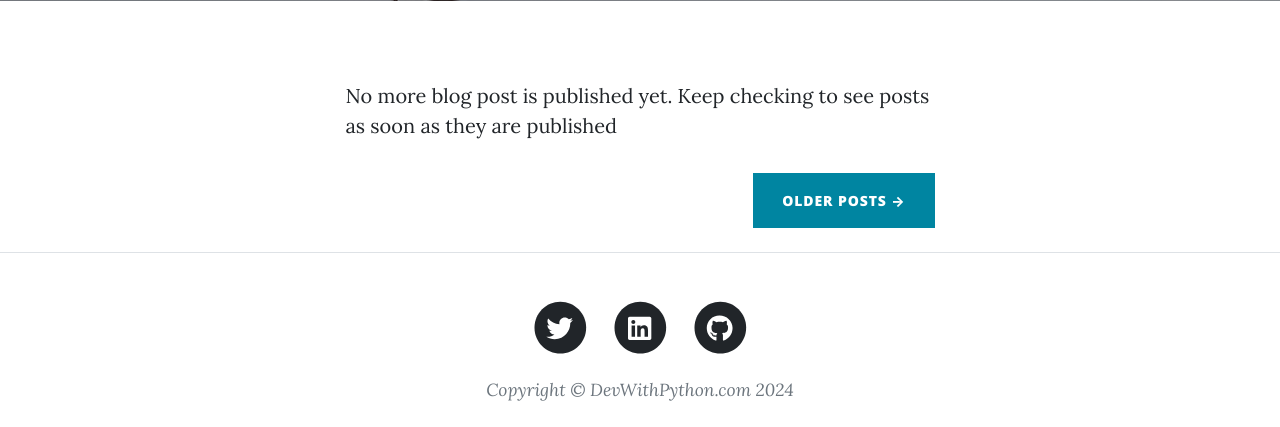
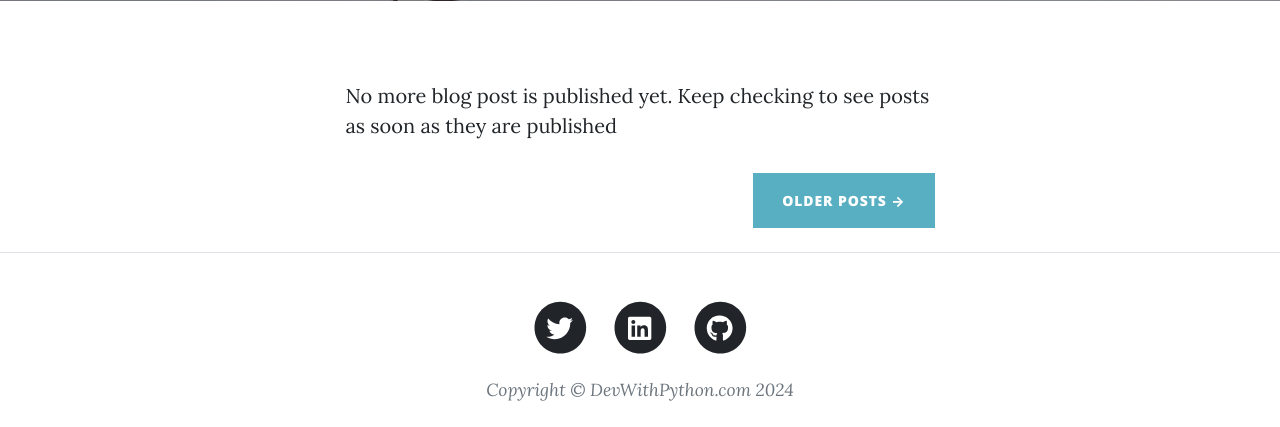
Before and after one commit to TufayelLUS/Django-Based-Blog, a Django app: page /archive/5 in a window 1280 px wide. Shown: the part 627-1054 px from the top of the page. Run offline with Django 3.2, Linux system fonts and the light colour scheme; data comes from the database, SQL or seed files in the repository; some libraries are stand-ins or nearby versions.

Commit message:
Update index.html

```diff
--- a/templates/index.html
+++ b/templates/index.html
@@ -95,8 +95,8 @@
         {% endfor %}
         <!-- Pager-->
         <div class="d-flex justify-content-end mb-4">
-          {% if next_archive_id is None %}
-          <a class="btn btn-primary text-uppercase" href="/archive/1">Older Posts →</a>
+          {% if post_count == 0 %}
+          <a class="btn btn-primary text-uppercase disabled" href="/archive/1">Older Posts →</a>
           {% else %}
           <a class="btn btn-primary text-uppercase" href="/archive/{{ next_archive_id }}">Older Posts →</a>
           {% endif %}
```
